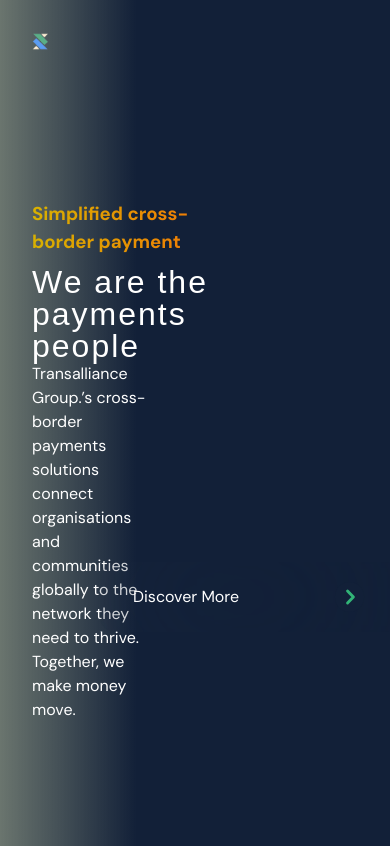
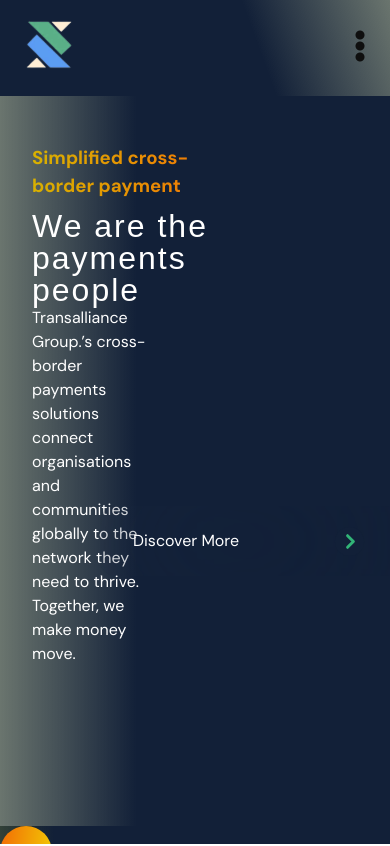
Before and after one commit to Iyk-Tech22/transalliance-group, a React (Vite) app: page / in a window 390 px wide. Shown: the top 846 px of the page. Built offline with nearby package versions, Linux system fonts and the light colour scheme; a web font is replaced by a local one.

Commit message:
handle header section responsiveness

```diff
--- a/index.html
+++ b/index.html
@@ -4,6 +4,7 @@
     <meta charset="UTF-8" />
     <link rel="icon" type="image/svg+xml" href="/logo.svg" />
     <meta name="viewport" content="width=device-width, initial-scale=1.0" />
+    <link rel="stylesheet" href="https://cdnjs.cloudflare.com/ajax/libs/font-awesome/5.15.4/css/all.min.css" integrity="sha512-1ycn6IcaQQ40/MKBW2W4Rhis/DbILU74C1vSrLJxCq57o941Ym01SwNsOMqvEBFlcgUa6xLiPY/NS5R+E6ztJQ==" crossorigin="anonymous" referrerpolicy="no-referrer" />
     <title>Transallian.Group</title>
   </head>
   <body>
--- a/src/App.css
+++ b/src/App.css
@@ -32,9 +32,9 @@
   /* max-width: 1280px; */
   /* padding: 0 3.5rem; */
   width: 100%;
-  height: auto;
-  overflow: hidden;
-
+  height: 100vh;
+  overflow: scroll;
+  scroll-behavior: smooth;
 }
 
 html {
--- /dev/null
+++ b/src/components/header/NavBar.css
@@ -0,0 +1,178 @@
+.navbar {
+    display: flex;
+    justify-content: space-between;
+    align-items: center;
+    background-color: transparent;
+    width: 100%;
+    height: auto;
+    padding-right: 3.5rem;
+}
+
+
+.logo {
+    width: 25%;
+    margin-top: 2rem;
+    padding-left: 6.5rem;
+}
+
+.logo img {
+    width: 25%;
+}
+
+.nav-btn {
+    border: 1px solid #5BFB94;
+    width: 200px;
+    padding: 1rem;
+    text-align: center;
+    border-radius: 15px;
+    background-color: #5BFB94;
+    cursor: pointer;
+}
+
+.nav-btn a {
+    color: #0f0f0f;
+}
+
+.nav-nav a:hover {
+    color: #5BFB94;
+}
+
+.nav-btn a:hover {
+    color: #0f0f0f;
+}
+
+.nav-btn .header-arrow {
+    padding-left: .6rem;
+    width: 25px;
+}
+
+.mobile-nav-toggle {
+    display: none;
+    background-color: transparent;
+    border: none;
+    color: #fff;
+    font-size: 1.5rem;
+    cursor: pointer;
+    transition: all 0.3s ease;
+}
+.mobile-nav-toggle .fas {
+
+
+        color: #0f0f0f;
+
+
+}
+.mobile-nav-toggle:hover {
+    color: #bada55;
+}
+
+.desktop-nav {
+    display: flex;
+    flex-direction: row;
+    align-items: center;
+    justify-content: center;
+    padding-right: 3.5rem;
+}
+
+.desktop-nav li {
+    margin-right: 25px;
+    font-size: 18px;
+    font-weight: 700;
+}
+
+.desktop-nav a {
+    color: #fff;
+    text-decoration: none;
+}
+
+.mobile-nav {
+    display: none;
+    flex-direction: column;
+    margin: 0;
+    padding: 10px;
+    position: absolute;
+    top: 100px; /* Adjust according to navbar height */
+    left: 0;
+    background-color: transparent;
+    width: 100%; /* Full width */
+    z-index: 2;
+}
+.desktop-nav ul {
+    display: flex; /* Inline navigation items */
+    align-items: center;
+
+}
+
+.mobile-nav ul {
+    display: flex;
+    flex-direction: column;
+    align-items: start;
+}
+.mobile-nav li {
+    padding: 10px 20px;
+
+}
+.mobile-nav .nav-btn {
+    margin-left: 20px;
+    margin-top: 20px;
+    padding: 10px 20px;
+    display: flex;
+    justify-content: space-between;
+}
+
+.nav-btn a {
+    color: #0f0f0f;
+}
+
+.mobile-nav li a:hover {
+    color: #5BFB94;
+}
+
+.desktop-nav  a:hover {
+    color: #5BFB94;
+}
+
+.nav-btn a:hover {
+    color: #0f0f0f;
+}
+
+.nav-btn .nav-arrow {
+    padding-left: .6rem;
+    width: 25px;
+}
+
+.mobile-nav a {
+    color: #fff;
+    text-decoration: none;
+}
+
+@media (max-width: 478px) {
+    .navbar {
+        height: auto;
+        align-items: center;
+        padding-right: 0;
+    }
+    .mobile-nav-toggle {
+        display: block;
+    }
+    .mobile-nav.open {
+        display: flex; /* Show when open */
+
+    }
+    .navbar.open {
+        height: 60vh;
+        align-items: start;
+    }
+    .desktop-nav {
+        display: none;
+    }
+    .logo {
+        width: 15%;
+        padding-left: 0;
+        margin-top: 0;
+    }
+    .logo img {
+        width: 100%;
+
+    }
+}
--- /dev/null
+++ b/src/components/header/NavBar.tsx
@@ -0,0 +1,51 @@
+
+import React, { useState } from 'react';
+import './NavBar.css'; // Import your CSS file
+import Logo from '/logo.svg'
+import Arrow from './assets/arrow.svg'
+
+const NavBar = () => {
+  const [isMobileNavOpen, setIsMobileNavOpen] = useState(false);
+    // Function to handle navigation item click
+    const handleNavItemClick = () => {
+        setIsMobileNavOpen(false); // Close mobile nav
+      };
+ return         <nav  className={`navbar ${isMobileNavOpen ? 'open' : ''}`}>
+      <div className='logo'><img src={Logo} alt="Logo" /> </div>
+      <button className="mobile-nav-toggle" onClick={() => setIsMobileNavOpen(!isMobileNavOpen)}>
+      <i className={`fas ${isMobileNavOpen ? 'fa-times fa-lg' : 'fa-ellipsis-v fa-lg'}`}></i>
+      </button>
+
+      <ul className='desktop-nav'>
+        <li><a href="#home" onClick={handleNavItemClick}>Home</a></li>
+        <li><a href="#about" onClick={handleNavItemClick}>About</a></li>
+        <li><a href="#solutions" onClick={handleNavItemClick}>Solutions</a></li>
+        <li><a href="#news&insight" onClick={handleNavItemClick}>News & Insights</a></li>
+        <li><a href="#contact" onClick={handleNavItemClick}>Contact Us</a></li>
+        <li className='nav-btn'>
+          <a href="#home" onClick={handleNavItemClick}>Get Started</a>
+          <img src={Arrow} alt="arrow" className='nav-arrow' />
+        </li>
+      </ul>
+
+
+
+
+      <ul className={`mobile-nav ${isMobileNavOpen ? 'open' : ''}`}>
+        <li><a href="#home" onClick={handleNavItemClick}>Home</a></li>
+        <li><a href="#about" onClick={handleNavItemClick}>About</a></li>
+        <li><a href="#solutions" onClick={handleNavItemClick}>Solutions</a></li>
+        <li><a href="#news&insight" onClick={handleNavItemClick}>News & Insights</a></li>
+        <li><a href="#contact" onClick={handleNavItemClick}>Contact Us</a></li>
+        <li className='nav-btn'>
+          <a href="#home" onClick={handleNavItemClick}>Get Started</a>
+          <img src={Arrow} alt="arrow" className='nav-arrow' />
+        </li>
+      </ul>
+
+
+         </nav>
+
+};
+
+export default NavBar;
--- a/src/components/header/index.tsx
+++ b/src/components/header/index.tsx
@@ -1,33 +1,44 @@
-import Logo from '/logo.svg'
-import Arrow from './assets/arrow.svg'
+// import Logo from '/logo.svg'
+// import Arrow from './assets/arrow.svg'
+// import './styles/header.css'
+// export default function Header() {
+//   return (
+//     <header>
+//         <div className='header-logo'><img src={Logo} alt="Logo" /> </div>
+//         <i className="fas fa-ellipsis-v fa-lg"></i>
+//         <nav className='header-nav'>
+//             <ul>
+//                 <li>
+//                    <a href="#home">Home</a>
+//                 </li>
+//                 <li>
+//                 <a href="#about">About</a>
+//                 </li>
+//                 <li>
+//                 <a href="#solutions">Solutions</a>
+//                 </li>
+//                 <li>
+//                 <a href="#news&insight">News & Insights</a>
+//                 </li>
+//                 <li>
+//                 <a href="#contact">Contact Us</a>
+//                 </li>
+//                 <li className='header-btn'>
+//                 <a href="#home">Get Started </a>
+//                 <img src={Arrow} alt="arrow" className='header-arrow' />
+//                 </li>
+//             </ul>
+//         </nav>
+//     </header>
+//   )
+// }
+
+
+
+import NavBar from './NavBar'
 import './styles/header.css'
 export default function Header() {
   return (
-    <header>
-        <div className='header-logo'><img src={Logo} alt="Logo" /></div>
-        <nav className='header-nav'>
-            <ul>
-                <li>
-                   <a href="#home">Home</a>
-                </li>
-                <li>
-                <a href="#about">About</a>
-                </li>
-                <li>
-                <a href="#solutions">Solutions</a>
-                </li>
-                <li>
-                <a href="#news&insight">News & Insights</a>
-                </li>
-                <li>
-                <a href="#contact">Contact Us</a>
-                </li>
-                <li className='header-btn'>
-                <a href="#home">Get Started </a>
-                <img src={Arrow} alt="arrow" className='header-arrow' />
-                </li>
-            </ul>
-        </nav>
-    </header>
+    <header><NavBar /></header>
   )
 }
--- a/src/components/header/styles/header.css
+++ b/src/components/header/styles/header.css
@@ -1,25 +1,26 @@
-header {
+/* header {
     display: flex;
     justify-content: space-between;
     align-items: center;
-    /* padding: 0 3.5rem; */
+    /* padding: 0 3.5rem;
     position: relative;
-    /* margin-top: 2rem; */
-    background: rgb(91,251,148);
+    /* margin-top: 2rem;
+    /* background: rgb(91,251,148);
     background: linear-gradient(90deg, rgba(18, 35, 24, 0.626) 0%, rgba(18,32,56,1) 35%);
 
     backdrop-filter: blur(532px);
     width: 100%;
 
 }
+header .fas {
+    display: none;
+}
 
 .header-logo {
     width: 25%;
     margin-top: 2rem;
     padding-left: 6.5rem;
-    /* background: #DEFC7B; */
-    /* background: #5BFB94; */
-    /* background: #122038; */
+
 
 
 
@@ -74,14 +75,110 @@
 @media (max-width: 478px) {
     header {
         width: 100%;
-        justify-content: start;
+        background: linear-gradient(300deg, rgba(18, 35, 24, 0.626) 0%, rgba(18,32,56,1) 35%);
+        padding: 0 1.5rem;
+    }
+    header .fas{
+        display: inline-block;
+        color: #0f0f0f;
+        cursor: pointer;
+
     }
     .header-nav {
         display:none;
     }
     .header-logo {
-        padding-left: 2rem;
-        width: 100px;
-        height: 120px;
+        width: 50%;
+        padding-left: 0;
     }
+} */
+
+
+header {
+    display: flex;
+    justify-content: space-between;
+    align-items: center;
+    position: relative;
+    background: linear-gradient(90deg, rgba(18, 35, 24, 0.626) 0%, rgba(18, 32, 56, 1) 35%);
+    backdrop-filter: blur(532px);
+    width: 100%;
 }
+
+/* header .fas {
+    display: none;
+    color: #0f0f0f;
+    cursor: pointer;
+}
+
+.header-logo {
+    width: 25%;
+    margin-top: 2rem;
+    padding-left: 6.5rem;
+}
+
+.header-logo img {
+    width: 25%;
+}
+
+.header-nav {
+    display: flex;
+    align-items: center;
+    justify-content: center;
+    padding-right: 3.5rem;
+}
+
+.header-nav ul {
+    display: flex;
+    padding: 0;
+}
+
+.header-nav li {
+    margin-right: 25px;
+    font-size: 18px;
+    font-weight: 700;
+}
+
+.header-nav a {
+    color: #fff;
+}
+
+.header-btn {
+    border: 1px solid #5BFB94;
+    width: 200px;
+    padding: 1rem;
+    text-align: center;
+    border-radius: 15px;
+    background-color: #5BFB94;
+    cursor: pointer;
+}
+
+.header-btn a {
+    color: #0f0f0f;
+}
+
+.header-nav a:hover {
+    color: #5BFB94;
+}
+
+.header-btn a:hover {
+    color: #0f0f0f;
+}
+
+.header-btn .header-arrow {
+    padding-left: .6rem;
+    width: 25px;
+} */
+
+/* Mobile styles */
+@media (max-width: 478px) {
+    header {
+        padding: 1rem 1.5rem;
+        height: auto;
+        align-items: flex-start;
+        background: linear-gradient(250deg, rgba(18, 35, 24, 0.626) 0%, rgba(18, 32, 56, 1) 35%);
+
+
+
+    }
+
+}
--- a/src/components/hero/hero.css
+++ b/src/components/hero/hero.css
@@ -224,7 +224,7 @@
         flex-direction: column;
         align-items: start;
         width: 100%;
-        overflow: hidden;
+        /* overflow: hidden; */
     }
     .hero-content .hero-content-text {
         padding-left: 2rem;
```
